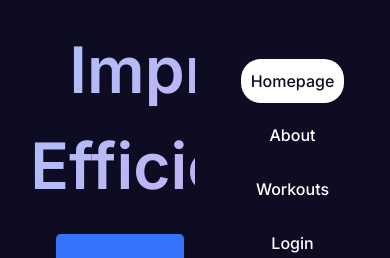
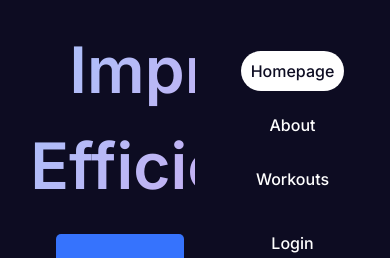
Before and after one commit to TonyNgyen/GymTracker, a Next.js app: page / in a window 390 px wide. Both pictures are taken after a click on the picture 350 px from the left and 50 px from the top of the page. Shown: the part 310-568 px from the top of the page. Built offline with nearby package versions, Linux system fonts and the light colour scheme; no server answers.

Commit message:
Added feature where navigating pages on mobile closes for each navigation

```diff
--- a/src/components/navbar/links/Links.jsx
+++ b/src/components/navbar/links/Links.jsx
@@ -58,7 +58,9 @@ function Links({ session }) {
       {open && (
         <div className={styles.mobileLinks}>
           {links.map((link) => (
-            <NavLink item={link} key={link.title} />
+            <div onClick={() => setOpen((prev) => !prev)}>
+              <NavLink item={link} key={link.title} />
+            </div>
           ))}
           {session?.user ? (
             <>
--- a/src/components/navbar/links/links.module.css
+++ b/src/components/navbar/links/links.module.css
@@ -38,6 +38,6 @@
     flex-direction: column;
     align-items: center;
     justify-content: center;
-    gap: 10px;
+    gap: 30px;
   }
 }
```
